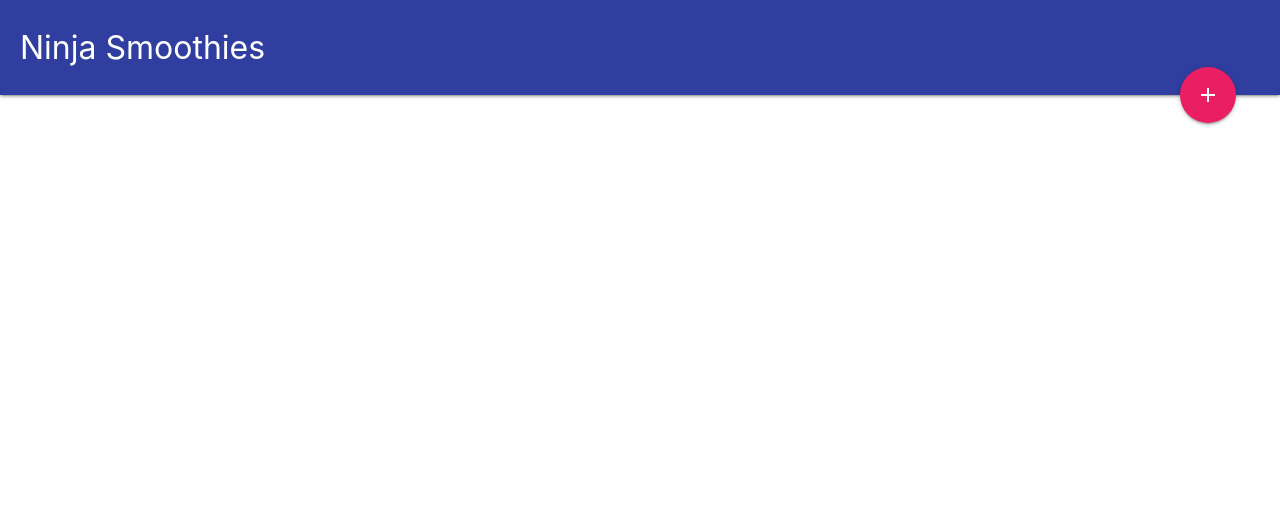
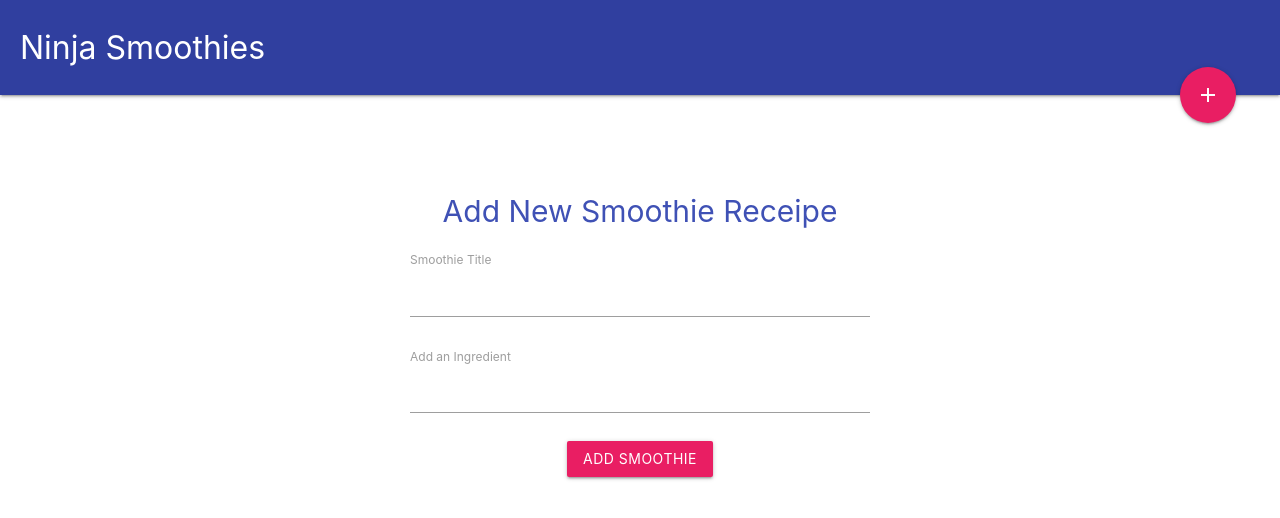
Before and after one commit to zachcervi/Ninja-Smoothies, a Vue app: page /#/add-smoothie in a window 1280 px wide. Shown: the top 518 px of the page. Built offline with nearby package versions, Linux system fonts and the light colour scheme.

Commit message:
Add Smoothie Component is complete and saving to firebase

```diff
--- a/package.json
+++ b/package.json
@@ -11,6 +11,7 @@
   },
   "dependencies": {
     "firebase": "^6.0.3",
+    "slugify": "^1.3.4",
     "vue": "^2.5.2",
     "vue-router": "^3.0.1"
   },
--- /dev/null
+++ b/src/components/AddSmoothie.vue
@@ -0,0 +1,106 @@
+<template>
+  <div class="add-smoothie container">
+    <h2 class="center-align indigo-text">Add New Smoothie Receipe</h2>
+    <form @submit.prevent="AddSmoothie">
+      <div class="field title">
+        <label for="title">Smoothie Title</label>
+        <input type="text" name="title" v-model="title">
+      </div>
+      <div v-for="(ing, index) in ingredients" :key="index" class="field">
+        <label for="ingredient">Ingredients</label>
+        <input type="text" name="ingredient" v-model="ingredients[index]">
+        <i class="material-icons delete" @click="deleteIng(ing)">delete</i>
+      </div>
+      <div class="field add-ingredient">
+        <label for="add-ingredient">Add an Ingredient</label>
+        <input type="text" name="add-ingredient" @keydown.tab.prevent="AddIng" v-model="another">
+      </div>
+      <div class="field center-align">
+        <p v-if="feedback" class="red-text">{{feedback}}</p>
+        <button class="btn pink">Add Smoothie</button>
+      </div>
+    </form>
+  </div>
+</template>
+<script>
+import db from "@/firebase/init";
+import slugify from "slugify";
+export default {
+  name: "AddSmoothie",
+  data() {
+    return {
+      title: null,
+      another: null,
+      ingredients: [],
+      feedback: null,
+      slug: null
+    };
+  },
+  methods: {
+    AddSmoothie() {
+      if (this.title) {
+        this.feedback = null;
+        //Create a slug
+        this.slug = slugify(this.title, {
+          replacement: "-",
+          remove: /[$*_+~.()'"!\-:@]/g,
+          lower: true
+        });
+        console.log(this.slug);
+        db.collection("smoothies")
+          .add({
+            title: this.title,
+            ingredients: this.ingredients,
+            slug: this.slug
+          })
+          .then(() => {
+            this.$router.push({ name: "Index" });
+          })
+          .catch(err => {
+            console.log(err);
+          });
+      } else {
+        this.feedback = "You must enter a smoothie title.";
+      }
+    },
+    AddIng() {
+      if (this.another) {
+        this.ingredients.push(this.another);
+        this.another = null;
+        this.feedback = null;
+      } else {
+        this.feedback = "You must enter a value to add an ingredient.";
+      }
+    },
+    deleteIng(ing) {
+      this.ingredients = this.ingredients.filter(ingredient => {
+        return this.ingredients != ing;
+      });
+    }
+  }
+};
+</script>
+
+<style>
+.add-smoothie {
+  margin-top: 60px;
+  padding: 20px;
+  max-width: 500px;
+}
+.add-smoothie h2 {
+  font-size: 2em;
+  margin: 20px auto;
+}
+.add-smoothie .field {
+  margin: 20px auto;
+  position: relative;
+}
+.add-smoothie .delete {
+  position: absolute;
+  right: 0;
+  bottom: 16px;
+  color: #aaa;
+  font-size: 1.4em;
+  cursor: pointer;
+}
+</style>
--- a/src/components/Navbar.vue
+++ b/src/components/Navbar.vue
@@ -2,11 +2,11 @@
   <div class="navbar">
     <nav class="nav-extended indigo darken-2">
       <div class="nav-content">
-        <router-link to>
+        <router-link :to="{name: 'Index'}">
           <span class="nav-title">Ninja Smoothies</span>
         </router-link>
         <a href class="btn-floating btn-large halfway-fab pink">
-          <router-link to>
+          <router-link :to="{name: 'AddSmoothie'}">
             <i class="material-icons">add</i>
           </router-link>
         </a>
--- a/src/router/index.js
+++ b/src/router/index.js
@@ -1,13 +1,19 @@
 import Vue from 'vue'
 import Router from 'vue-router'
 import Index from '@/components/Index'
-
+import AddSmoothie from '@/components/AddSmoothie'
 Vue.use(Router)
 
 export default new Router({
   routes: [{
-    path: '/',
-    name: 'Index',
-    component: Index
-  }]
+      path: '/',
+      name: 'Index',
+      component: Index
+    },
+    {
+      path: '/add-smoothie',
+      name: 'AddSmoothie',
+      component: AddSmoothie
+    }
+  ]
 })
```
Also changed, not shown: 1 other file (tests, documents, lock files or other folders).
